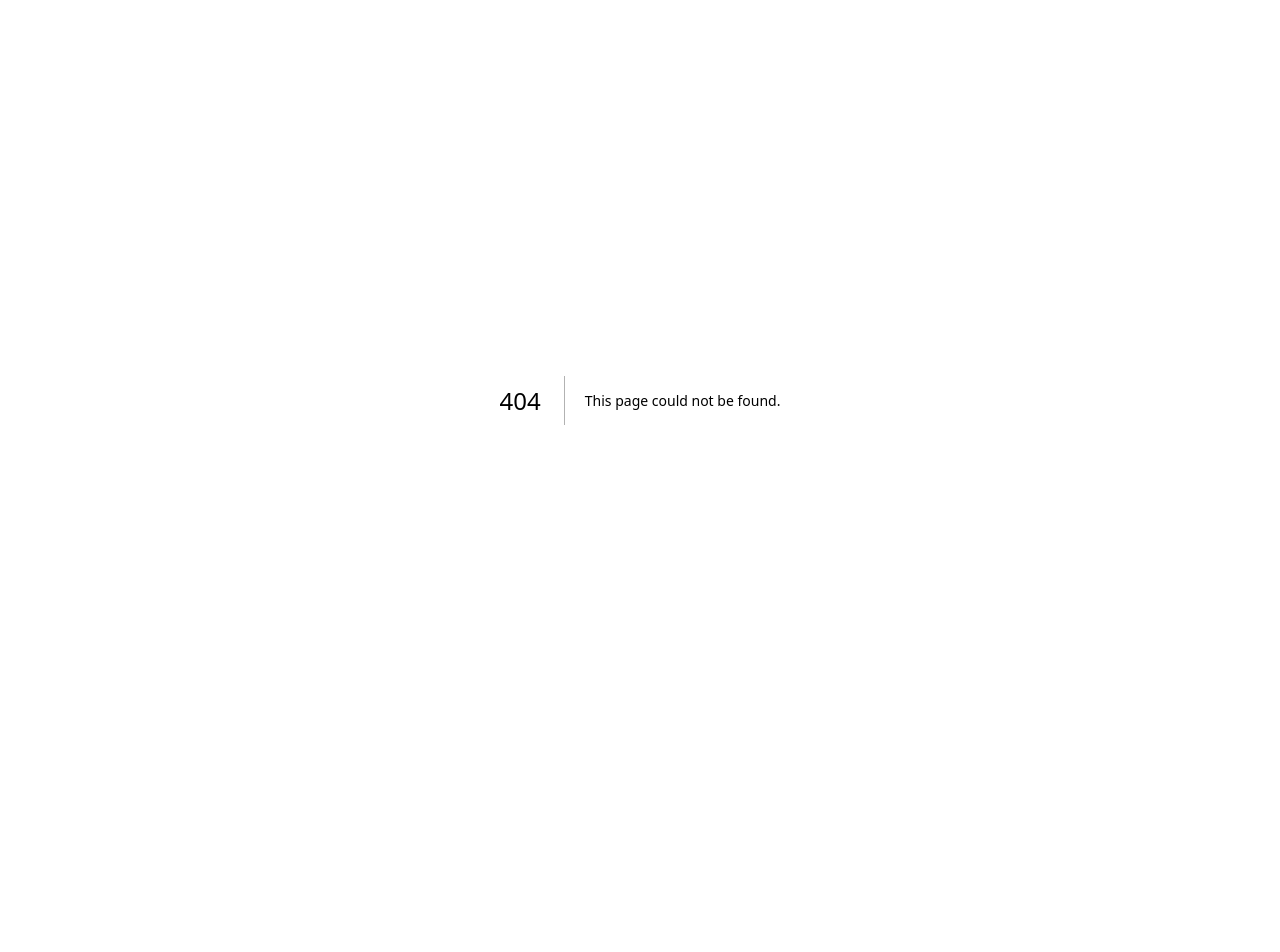
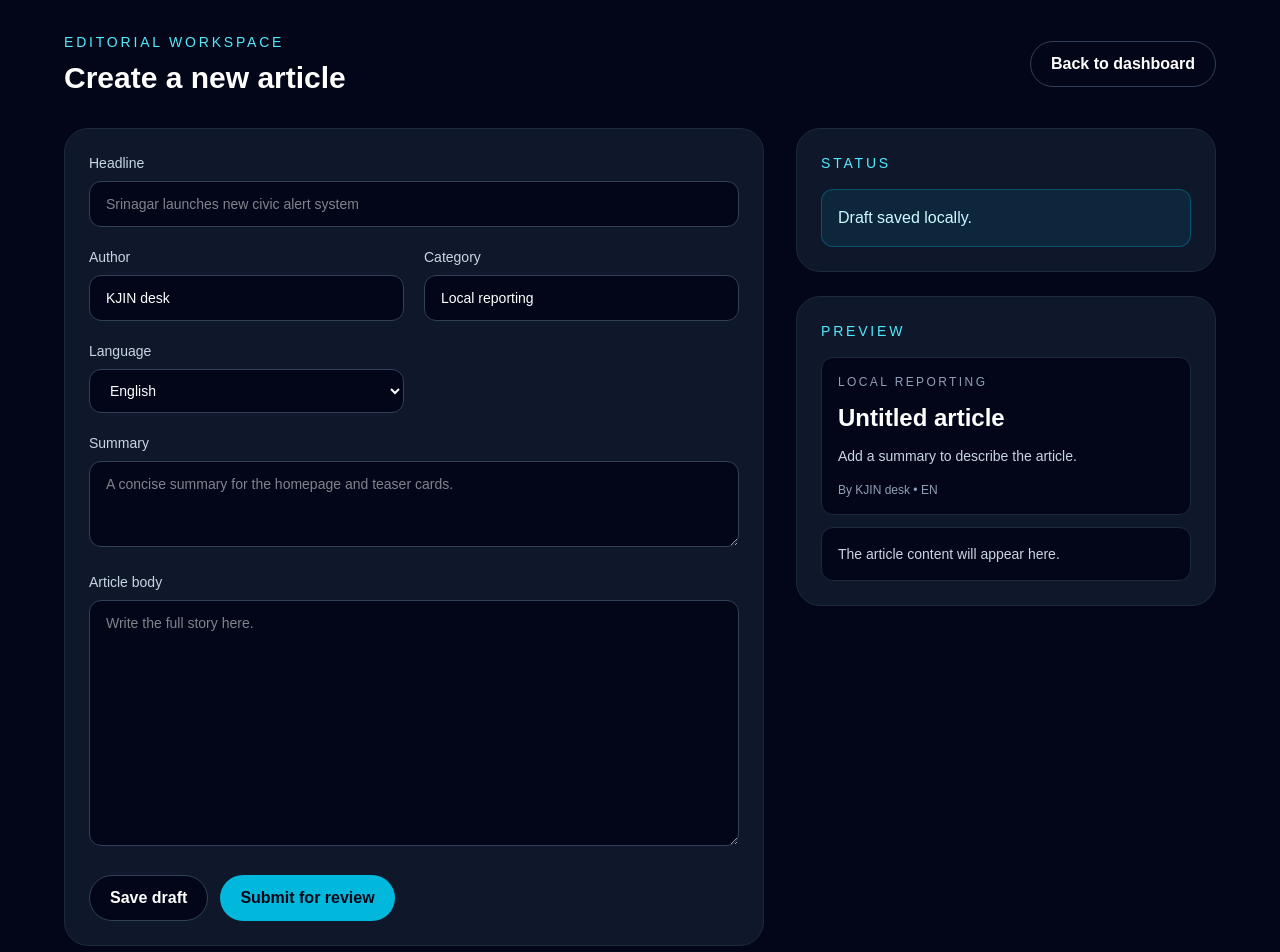
Before and after one commit to Hafizzargar/jk-mda, a Next.js app in the folder apps/admin/: page /articles/new in a window 1280 px wide. Before the commit this address had no page. Shown: the top 952 px of the page. Before the commit the page ends 800 px from the top, so only its background shows below. Built offline with nearby package versions, Linux system fonts and the light colour scheme.

Commit message:
Add article creation workflow to admin

```diff
--- /dev/null
+++ b/apps/admin/app/articles/new/page.tsx
@@ -0,0 +1,174 @@
+'use client';
+
+import { useMemo, useState } from 'react';
+import Link from 'next/link';
+import type { ArticleStatus, NewsLanguage } from '@kjin/types';
+
+type DraftArticle = {
+  title: string;
+  summary: string;
+  body: string;
+  category: string;
+  author: string;
+  language: NewsLanguage;
+  status: ArticleStatus;
+};
+
+const emptyDraft: DraftArticle = {
+  title: '',
+  summary: '',
+  body: '',
+  category: 'Local reporting',
+  author: 'KJIN desk',
+  language: 'en',
+  status: 'draft',
+};
+
+export default function NewArticlePage() {
+  const [draft, setDraft] = useState<DraftArticle>(emptyDraft);
+  const [notice, setNotice] = useState('Draft saved locally.');
+
+  const previewTitle = useMemo(() => draft.title.trim() || 'Untitled article', [draft.title]);
+
+  const updateField = <K extends keyof DraftArticle>(field: K, value: DraftArticle[K]) => {
+    setDraft((current) => ({ ...current, [field]: value }));
+  };
+
+  const handleSaveDraft = () => {
+    setNotice(`Draft saved for ${draft.author || 'anonymous author'} at ${new Date().toLocaleTimeString()}.`);
+  };
+
+  const handleSubmitForReview = () => {
+    updateField('status', 'review');
+    setNotice('Article submitted for editorial review.');
+  };
+
+  return (
+    <main className="min-h-screen bg-slate-950 p-8 text-white">
+      <div className="mx-auto max-w-6xl">
+        <div className="mb-8 flex items-center justify-between gap-4">
+          <div>
+            <p className="text-sm uppercase tracking-[0.2em] text-cyan-300">Editorial workspace</p>
+            <h1 className="mt-2 text-3xl font-bold">Create a new article</h1>
+          </div>
+          <Link
+            href="/"
+            className="rounded-full border border-slate-700 px-5 py-2.5 font-semibold text-white hover:border-slate-500 hover:bg-slate-900"
+          >
+            Back to dashboard
+          </Link>
+        </div>
+
+        <div className="grid gap-8 lg:grid-cols-[1.5fr_0.9fr]">
+          <section className="rounded-3xl border border-slate-800 bg-slate-900 p-6">
+            <div className="grid gap-5 md:grid-cols-2">
+              <label className="block text-sm text-slate-300 md:col-span-2">
+                <span className="mb-2 block">Headline</span>
+                <input
+                  value={draft.title}
+                  onChange={(event) => updateField('title', event.target.value)}
+                  className="w-full rounded-xl border border-slate-700 bg-slate-950 px-4 py-3 text-white outline-none transition focus:border-cyan-500"
+                  placeholder="Srinagar launches new civic alert system"
+                />
+              </label>
+
+              <label className="block text-sm text-slate-300">
+                <span className="mb-2 block">Author</span>
+                <input
+                  value={draft.author}
+                  onChange={(event) => updateField('author', event.target.value)}
+                  className="w-full rounded-xl border border-slate-700 bg-slate-950 px-4 py-3 text-white outline-none transition focus:border-cyan-500"
+                />
+              </label>
+
+              <label className="block text-sm text-slate-300">
+                <span className="mb-2 block">Category</span>
+                <input
+                  value={draft.category}
+                  onChange={(event) => updateField('category', event.target.value)}
+                  className="w-full rounded-xl border border-slate-700 bg-slate-950 px-4 py-3 text-white outline-none transition focus:border-cyan-500"
+                />
+              </label>
+
+              <label className="block text-sm text-slate-300">
+                <span className="mb-2 block">Language</span>
+                <select
+                  value={draft.language}
+                  onChange={(event) => updateField('language', event.target.value as NewsLanguage)}
+                  className="w-full rounded-xl border border-slate-700 bg-slate-950 px-4 py-3 text-white outline-none transition focus:border-cyan-500"
+                >
+                  <option value="en">English</option>
+                  <option value="ur">Urdu</option>
+                  <option value="hi">Hindi</option>
+                </select>
+              </label>
+
+              <label className="block text-sm text-slate-300 md:col-span-2">
+                <span className="mb-2 block">Summary</span>
+                <textarea
+                  value={draft.summary}
+                  onChange={(event) => updateField('summary', event.target.value)}
+                  rows={3}
+                  className="w-full rounded-xl border border-slate-700 bg-slate-950 px-4 py-3 text-white outline-none transition focus:border-cyan-500"
+                  placeholder="A concise summary for the homepage and teaser cards."
+                />
+              </label>
+
+              <label className="block text-sm text-slate-300 md:col-span-2">
+                <span className="mb-2 block">Article body</span>
+                <textarea
+                  value={draft.body}
+                  onChange={(event) => updateField('body', event.target.value)}
+                  rows={11}
+                  className="w-full rounded-xl border border-slate-700 bg-slate-950 px-4 py-3 text-white outline-none transition focus:border-cyan-500"
+                  placeholder="Write the full story here."
+                />
+              </label>
+            </div>
+
+            <div className="mt-6 flex flex-wrap gap-3">
+              <button
+                type="button"
+                onClick={handleSaveDraft}
+                className="rounded-full border border-slate-700 bg-slate-950 px-5 py-2.5 font-semibold text-white hover:border-slate-500 hover:bg-slate-800"
+              >
+                Save draft
+              </button>
+              <button
+                type="button"
+                onClick={handleSubmitForReview}
+                className="rounded-full bg-cyan-500 px-5 py-2.5 font-semibold text-slate-950 hover:bg-cyan-400"
+              >
+                Submit for review
+              </button>
+            </div>
+          </section>
+
+          <aside className="space-y-6">
+            <div className="rounded-3xl border border-slate-800 bg-slate-900 p-6">
+              <p className="text-sm uppercase tracking-[0.2em] text-cyan-300">Status</p>
+              <div className="mt-4 rounded-xl border border-cyan-500/30 bg-cyan-500/10 p-4 text-cyan-100">
+                {notice}
+              </div>
+            </div>
+
+            <div className="rounded-3xl border border-slate-800 bg-slate-900 p-6">
+              <p className="text-sm uppercase tracking-[0.2em] text-cyan-300">Preview</p>
+              <div className="mt-4 space-y-3">
+                <div className="rounded-xl border border-slate-800 bg-slate-950 p-4">
+                  <p className="text-xs uppercase tracking-[0.2em] text-slate-400">{draft.category}</p>
+                  <h2 className="mt-3 text-2xl font-bold text-white">{previewTitle}</h2>
+                  <p className="mt-3 text-sm text-slate-300">{draft.summary || 'Add a summary to describe the article.'}</p>
+                  <p className="mt-4 text-xs text-slate-400">By {draft.author || 'Unknown author'} • {draft.language.toUpperCase()}</p>
+                </div>
+                <div className="rounded-xl border border-slate-800 bg-slate-950 p-4 text-sm text-slate-300 whitespace-pre-line">
+                  {draft.body || 'The article content will appear here.'}
+                </div>
+              </div>
+            </div>
+          </aside>
+        </div>
+      </div>
+    </main>
+  );
+}
--- a/apps/admin/app/page.tsx
+++ b/apps/admin/app/page.tsx
@@ -116,6 +116,15 @@ export default function DashboardPage() {
           <strong>Supabase auth:</strong> {status}
         </div>
 
+        <div className="mb-8 flex justify-end">
+          <a
+            href="/articles/new"
+            className="rounded-full bg-cyan-500 px-5 py-2.5 font-semibold text-slate-950 hover:bg-cyan-400"
+          >
+            New article
+          </a>
+        </div>
+
         <section className="grid gap-4 md:grid-cols-2 xl:grid-cols-4">
           {stats.map((item) => (
             <div key={item.label} className="rounded-2xl border border-slate-800 bg-slate-900 p-5">
--- a/apps/admin/package.json
+++ b/apps/admin/package.json
@@ -10,6 +10,7 @@
   },
   "dependencies": {
     "@kjin/auth": "workspace:*",
+    "@kjin/types": "workspace:*",
     "@supabase/supabase-js": "^2.56.1",
     "next": "^15.3.5",
     "react": "^19.0.0",
```
Also changed, not shown: 1 other file (tests, documents, lock files or other folders).
